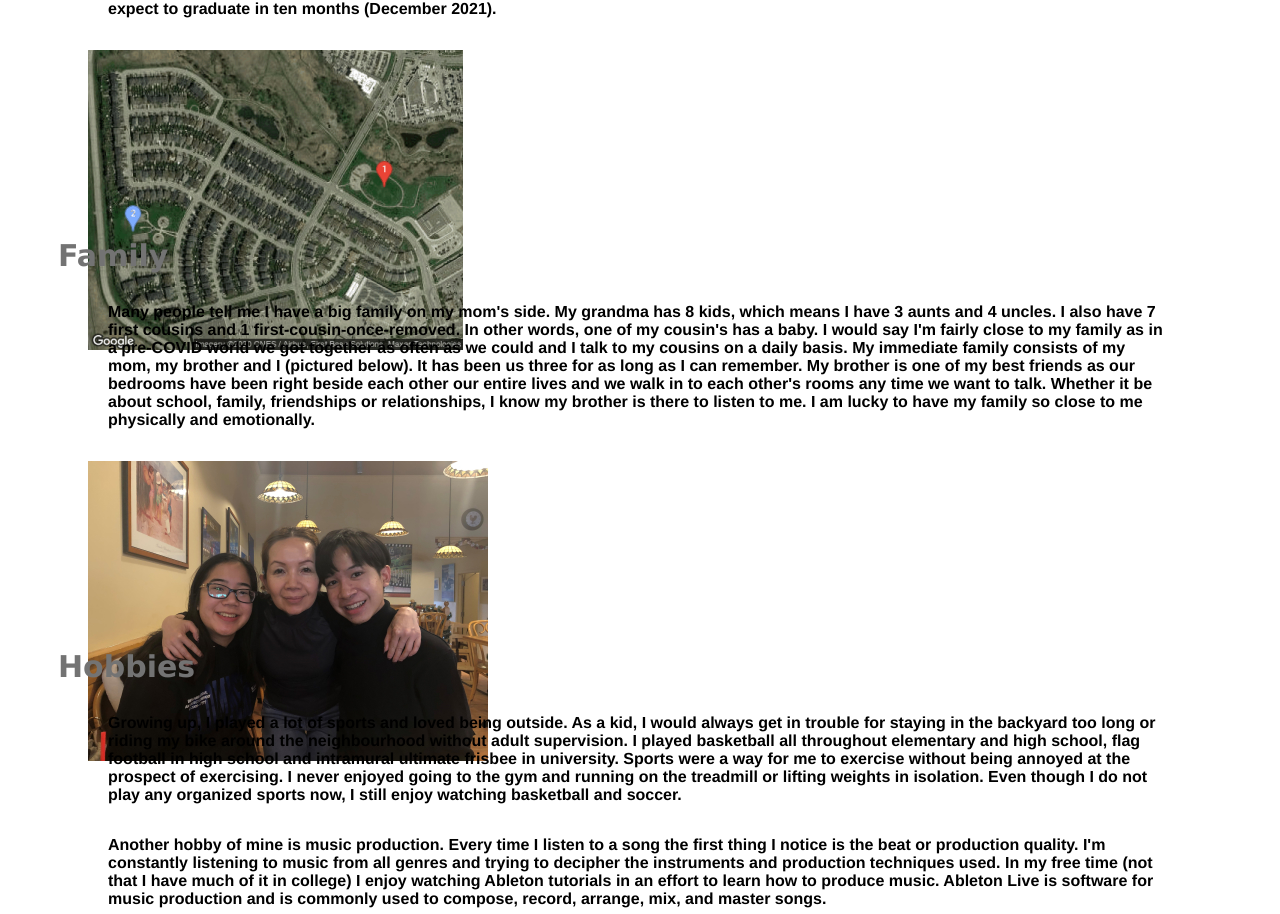
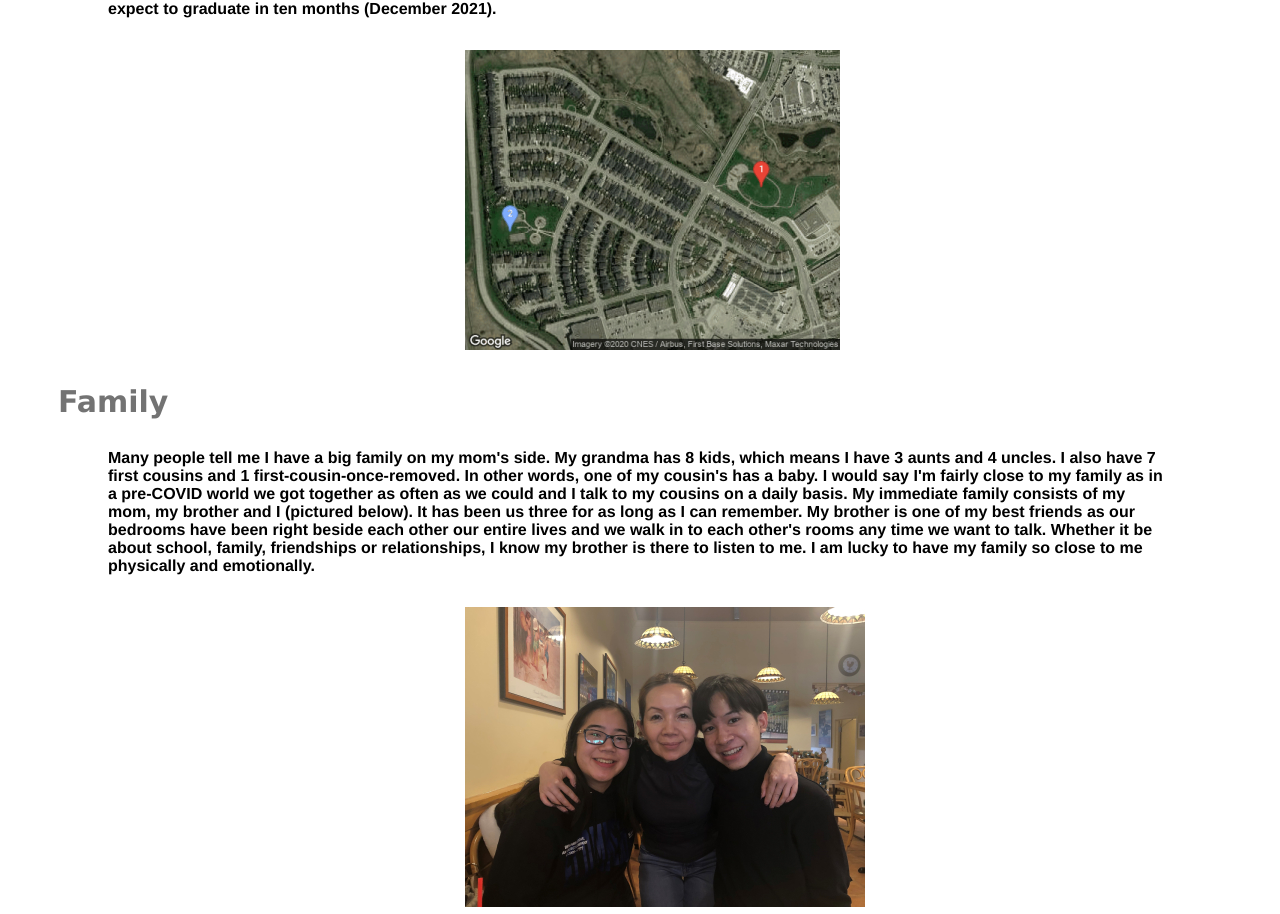
Before and after one commit to ksluangkhot/ksluangkhot, a plain HTML site: page index.html in a window 1280 px wide. Shown: the part 552-1466 px from the top of the page. Drawn offline with Linux system fonts and the light colour scheme.

Commit message:
Update index.html

```diff
--- a/index.html
+++ b/index.html
@@ -17,14 +17,14 @@
 	</div>
 	<p class="paragraph">My name is Kristine Luangkhot. I was born on December 8, 1998 in Toronto, Ontario. Alongside my grandparents, my mom immigrated from Laos to Toronto, Canada in 1984 and my entire family has lived here ever since. Currently, most of my family lives in the Greater Toronto Area (GTA) in the City of Vaughan. This is where I grew up and currently live. Compared to other countries Laos is fairly small, with a population of 7 million people in 2020 (United Nations). Due to its small size, not many people know where Laos is when I first tell them my family is from there. Therefore, I have included a simple map for your reference. The map includes a marker on the city where my family is from; Vientiane, Laos. The Lao community in Toronto and the GTA is even smaller, with everyone knowing (almost) everyone. I grew up attending the temple every Sunday and my grandma is known to play a big part in organizing events and prayers at the temple.</p>
 	<p class="paragraph">I attended Maple High School in Vaughan then attended the University of Toronto (UofT). I graduated from UofT in June 2020, completing a double major in Environmental Science and Environmental Geography with a minor in Urban Studies. The flexibility of my degrees gave me the opportunity to explore different fields of geography, which led me to taking two Geographic Information and Mapping courses taught by Professor Don Boyes. As a result, I became interested in map making and design. Unfortuneately, there was no opportunity to major or minor in GIS at UofT. That's why I decided to look at GIS college programs and ended up applying to the Geographic Information Systems - Applications Specialist at Fleming College. I am currently enrolled in this program and expect to graduate in ten months (December 2021).</p>
-	<div class="imgcenter">
+	<div class="imagecenter">
 	<img src="..\images\vaughan.png" alt="My neighbourhood in Vaughan, Ontario">
 	</div>
 </div>
 <div>
 	<h3 class="subheader">Family</h3>
 	<p class="fullparagraph">Many people tell me I have a big family on my mom's side. My grandma has 8 kids, which means I have 3 aunts and 4 uncles. I also have 7 first cousins and 1 first-cousin-once-removed. In other words, one of my cousin's has a baby. I would say I'm fairly close to my family as in a pre-COVID world we got together as often as we could and I talk to my cousins on a daily basis. My immediate family consists of my mom, my brother and I (pictured below). It has been us three for as long as I can remember. My brother is one of my best friends as our bedrooms have been right beside each other our entire lives and we walk in to each other's rooms any time we want to talk. Whether it be about school, family, friendships or relationships, I know my brother is there to listen to me. I am lucky to have my family so close to me physically and emotionally.</p>
-	<div class="imgcenter">
+	<div class="imagecenter">
 	<img src="..\images\family.jpg" alt="Me, my mom and my brother">
 	</div>
 </div>
```
